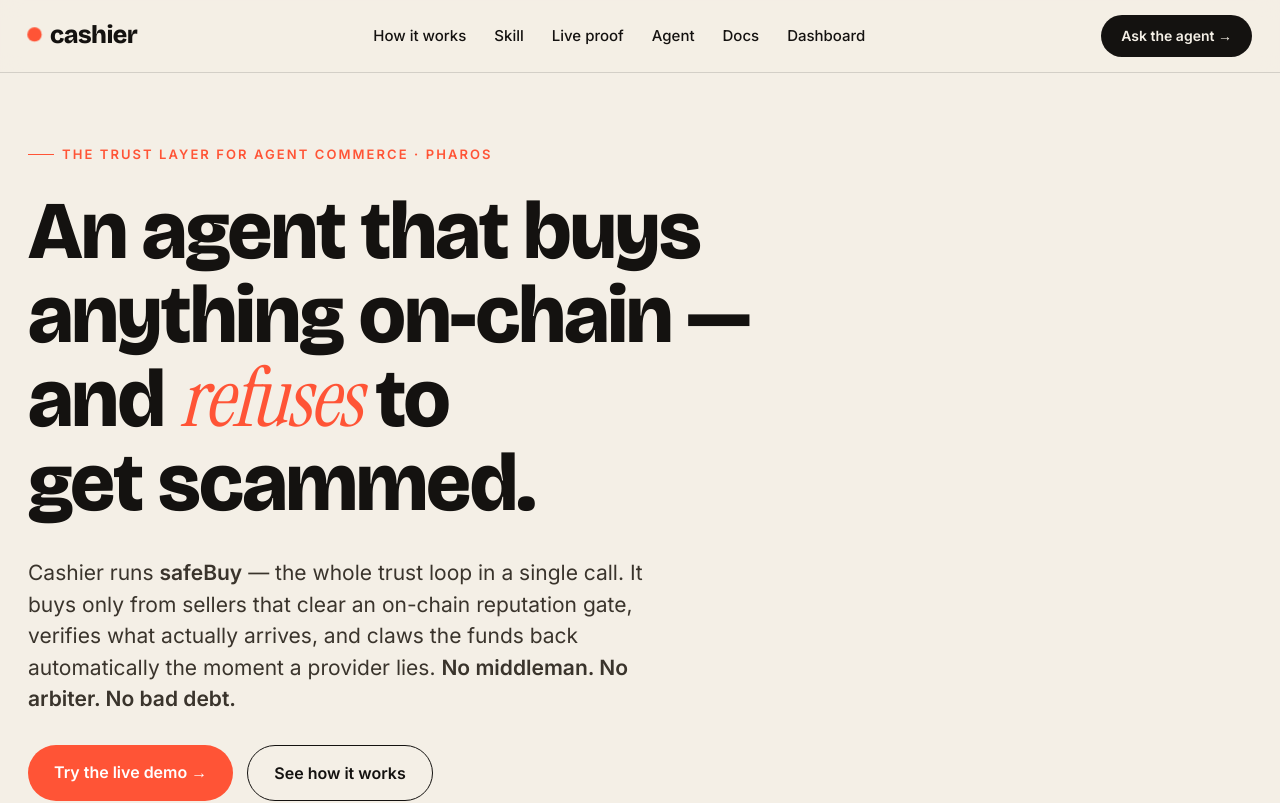
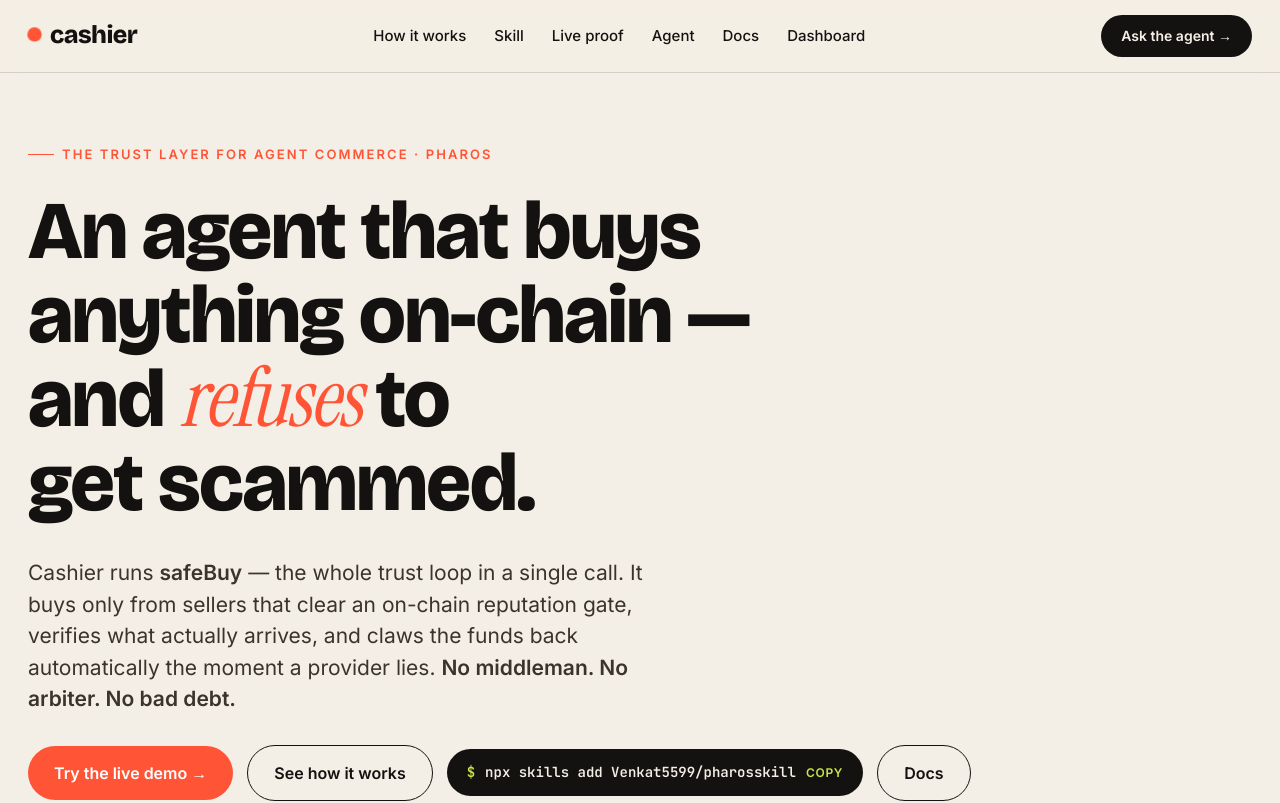
Before and after one commit to Venkat5599/pharosskill, a Next.js app in the folder web-next/: page / in a window 1280 px wide. Shown: the top 803 px of the page. Built offline with nearby package versions, Linux system fonts and the light colour scheme.

Commit message:
Hero: add copy-install pill (npx skills add) + Docs button
Judges can one-click copy the skill install command and jump to docs
straight from the hero.

```diff
--- a/web-next/app/page.tsx
+++ b/web-next/app/page.tsx
@@ -1,9 +1,34 @@
 "use client";
 
 import Link from "next/link";
-import { useEffect } from "react";
+import { useEffect, useState } from "react";
 
 const LINE = "border-[color:var(--line)]";
+const INSTALL_CMD = "npx skills add Venkat5599/pharosskill";
+
+function InstallPill() {
+  const [copied, setCopied] = useState(false);
+  const copy = async () => {
+    try {
+      await navigator.clipboard.writeText(INSTALL_CMD);
+      setCopied(true);
+      setTimeout(() => setCopied(false), 1500);
+    } catch {
+      /* clipboard blocked — ignore */
+    }
+  };
+  return (
+    <button
+      onClick={copy}
+      title="Copy — install the safeBuy skill into your agent"
+      className="group inline-flex items-center gap-[10px] rounded-full bg-ink px-[20px] py-[13px] font-mono text-[14px] font-semibold text-paper transition-transform duration-200 hover:-translate-y-0.5"
+    >
+      <span className="text-lime">$</span>
+      {INSTALL_CMD}
+      <span className="text-[12px] font-sans uppercase tracking-[.06em] text-lime group-hover:text-accent">{copied ? "copied ✓" : "copy"}</span>
+    </button>
+  );
+}
 
 const CHAPTERS = [
   { n: "01", t: "Discover", ic: "find", p: <>Find every provider that can satisfy the request via an on-chain registry.</>, panel: "bg-cream", num: "text-accent", h: "text-ink", body: "text-ink-soft", ic2: "text-accent" },
@@ -165,13 +190,17 @@ export default function Landing() {
               Cashier runs <strong>safeBuy</strong> — the whole trust loop in a single call. It buys only from sellers that clear an on-chain reputation gate, verifies what actually arrives, and claws the funds back automatically the moment a provider lies. <strong>No middleman. No arbiter. No bad debt.</strong>
             </p>
           </div>
-          <div className="mt-[30px] flex flex-wrap gap-[14px]">
+          <div className="mt-[30px] flex flex-wrap items-center gap-[14px]">
             <Link href="/dashboard" data-magnet className="rounded-full bg-accent px-[26px] py-[15px] text-base font-semibold text-white transition-transform duration-200 hover:-translate-y-0.5">
               Try the live demo →
             </Link>
             <a href="#how" data-magnet className={`rounded-full border-[1.5px] border-ink px-[26px] py-[15px] text-base font-semibold transition-colors duration-200 hover:bg-ink hover:text-paper`}>
               See how it works
             </a>
+            <InstallPill />
+            <Link href="/docs" className={`rounded-full border-[1.5px] border-ink px-[26px] py-[15px] text-base font-semibold transition-colors duration-200 hover:bg-ink hover:text-paper`}>
+              Docs
+            </Link>
           </div>
           <div className="mt-[26px] flex flex-wrap gap-[10px]">
             {["Live on Pharos Atlantic", "x402 · EIP-3009 settlement", "ERC-8004 reputation", "TokenRouter brain"].map((b) => (
```
